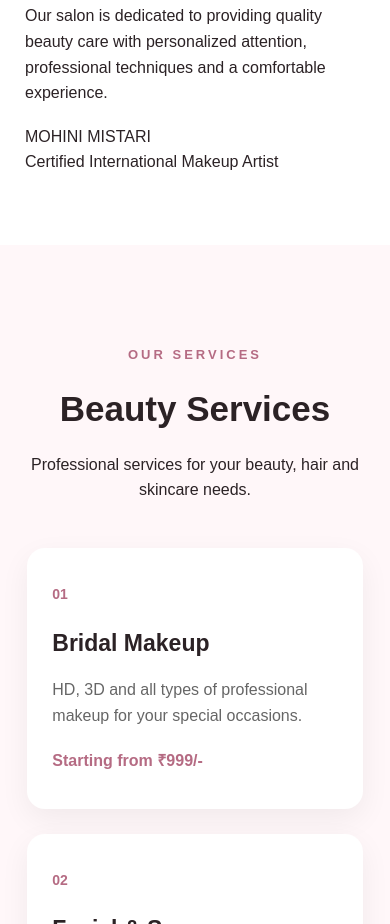
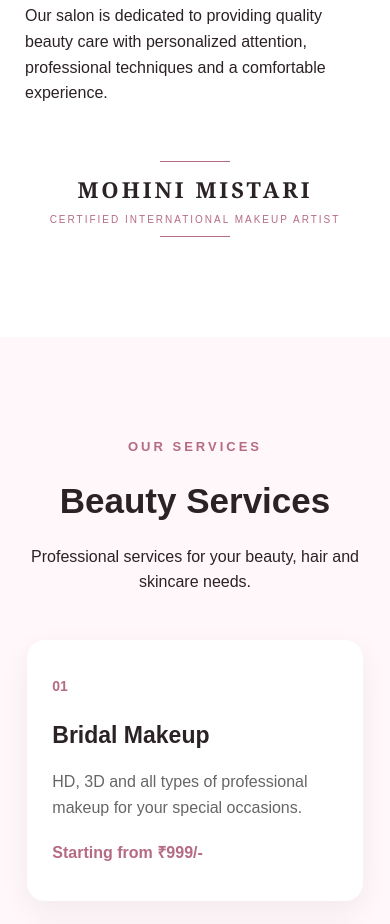
Before and after one commit to premmistari17/swamini-makeover, a plain HTML site: page index.html in a window 390 px wide. Shown: the part 1540-2464 px from the top of the page. Drawn offline with Linux system fonts and the light colour scheme.

Commit message:
style.css

```diff
--- a/style.css
+++ b/style.css
@@ -1183,3 +1183,58 @@ button:active {
     -webkit-backdrop-filter: blur(12px);
     box-shadow: 0 5px 25px rgba(181, 107, 131, 0.12);
 }
+/* ================= ARTIST NAMEPLATE ================= */
+
+.artist-nameplate {
+    margin-top: 35px;
+    text-align: center;
+    max-width: 500px;
+    padding: 22px 10px;
+}
+
+.artist-line {
+    display: block;
+    width: 90px;
+    height: 1px;
+    background: #b56b83;
+    margin: 8px auto;
+}
+
+.artist-name {
+    font-family: Georgia, serif;
+    font-size: 28px;
+    letter-spacing: 4px;
+    color: #2b2225;
+    font-weight: 600;
+    margin: 10px 0 5px;
+}
+
+.artist-title {
+    font-size: 12px;
+    letter-spacing: 3px;
+    text-transform: uppercase;
+    color: #b56b83;
+    margin-top: 5px;
+}
+
+/* Mobile */
+@media (max-width: 768px) {
+
+    .artist-nameplate {
+        margin-top: 25px;
+    }
+
+    .artist-name {
+        font-size: 22px;
+        letter-spacing: 3px;
+    }
+
+    .artist-title {
+        font-size: 10px;
+        letter-spacing: 2px;
+    }
+
+    .artist-line {
+        width: 70px;
+    }
+}
```
